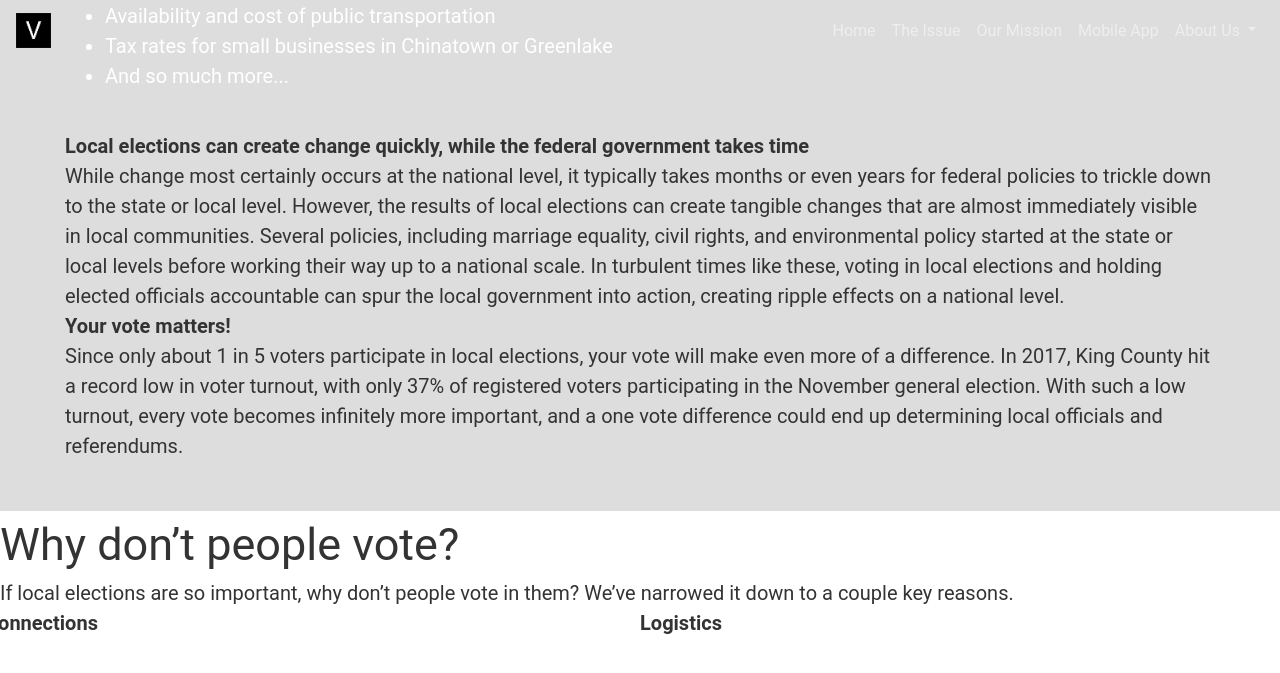
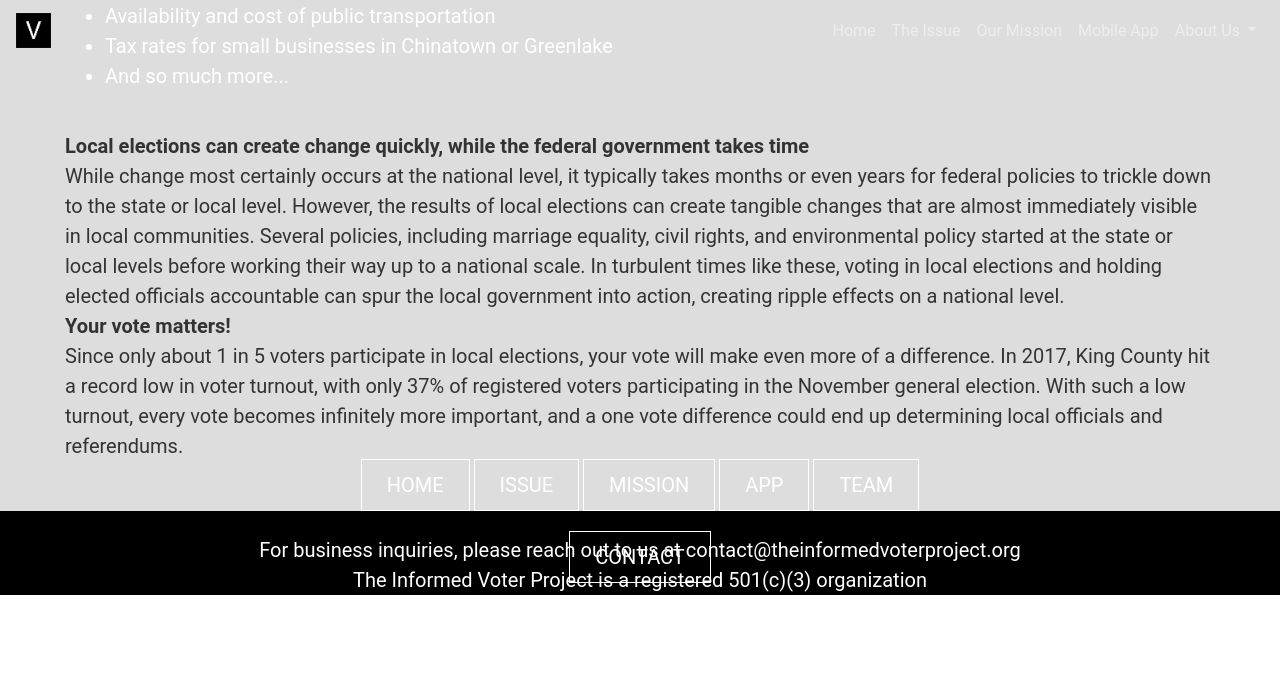
Before and after one commit to The-Informed-Voter-Project/website.github.io, a Jekyll site: the page built from issue/index.html, in a window 1280 px wide and 900 px high, scrolled down 1297 px. Shown: the top 673 px of the window. Built offline with Jekyll 4.4.1, drawn with Linux system fonts in a browser that asks for light colours; after the commit the page ends 1892 px from its top, so only the background shows below that; some of the changed text lies outside the part shown.

Commit message:
Update index.html

```diff
--- a/issue/index.html
+++ b/issue/index.html
@@ -94,7 +94,7 @@
     </div>
 
 
-    <h8>Why don’t people vote?</h8><br>
+ <!--   <h8>Why don’t people vote?</h8><br>
     <p8>If local elections are so important, why don’t people vote in them? We’ve narrowed it down to a couple key reasons.</p8> <br>
     <div class="row">
         <div class="column">
@@ -114,10 +114,10 @@
                 <li style="font-size: 20px;">Illness or disability </li>
             </ul> <br>
         </div>
-    </div>
+    </div> -->
 
 
- <footer>
+ <footer style="background-color:black;">
  <div class="col text-center">
     <div class="hero-text">
         <a href="/app">Home</a>
@@ -128,6 +128,7 @@
         <a href="/app">Contact</a>
      </div>
      </div>
+     <br>
      <div class="footer-text"> For business inquiries, please reach out to us at contact@theinformedvoterproject.org
      </div>
      <div class="footer-text"> The Informed Voter Project is a registered 501(c)(3) organization
```
